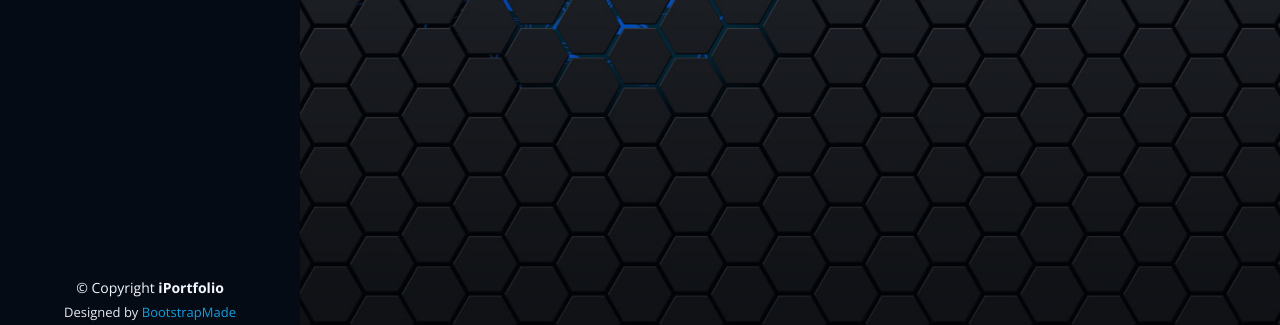
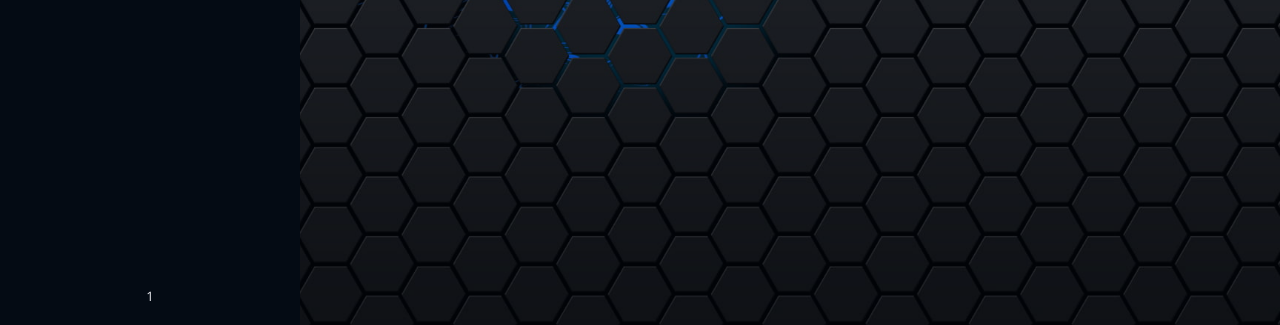
Before and after one commit to heduardoPro/-, a plain HTML site: page index.html in a window 1280 px wide. Shown: the part 463-788 px from the top of the page. Drawn offline with nearby package versions, Linux system fonts and the light colour scheme.

Commit message:
initial commit

```diff
--- a/index.html
+++ b/index.html
@@ -192,15 +192,14 @@
   <!-- ======= Footer ======= -->
   <footer id="footer">
     <div class="container">
-      <div class="copyright">
-        &copy; Copyright <strong><span>iPortfolio</span></strong>
-      </div>
       <div class="credits">
         <!-- All the links in the footer should remain intact. -->
         <!-- You can delete the links only if you purchased the pro version. -->
         <!-- Licensing information: https://bootstrapmade.com/license/ -->
         <!-- Purchase the pro version with working PHP/AJAX contact form: https://bootstrapmade.com/iportfolio-bootstrap-portfolio-websites-template/ -->
-        Designed by <a href="https://bootstrapmade.com/">BootstrapMade</a>
+        <p>
+          <span id="contador">0</span>
+        </p>
       </div>
     </div>
   </footer><!-- End  Footer -->
@@ -221,6 +220,12 @@
   <!-- Template Main JS File -->
   <script src="assets/js/main.js"></script>
 
+  <script>
+    var contador = localStorage.getItem("contador") || 0;
+    contador++;
+    localStorage.setItem("contador", contador);
+    document.getElementById("contador").innerHTML = contador;
+  </script>
 </body>
 
 </html>
```
